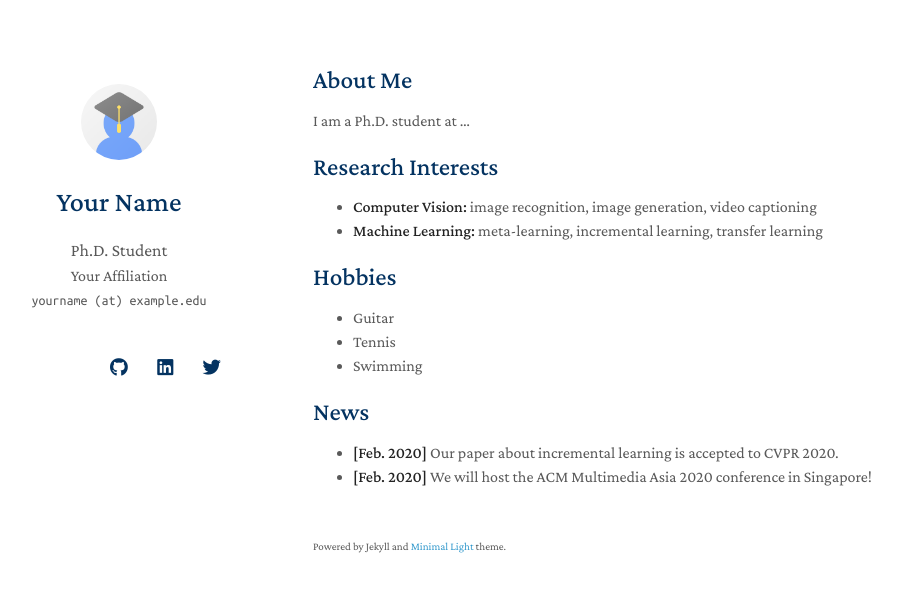
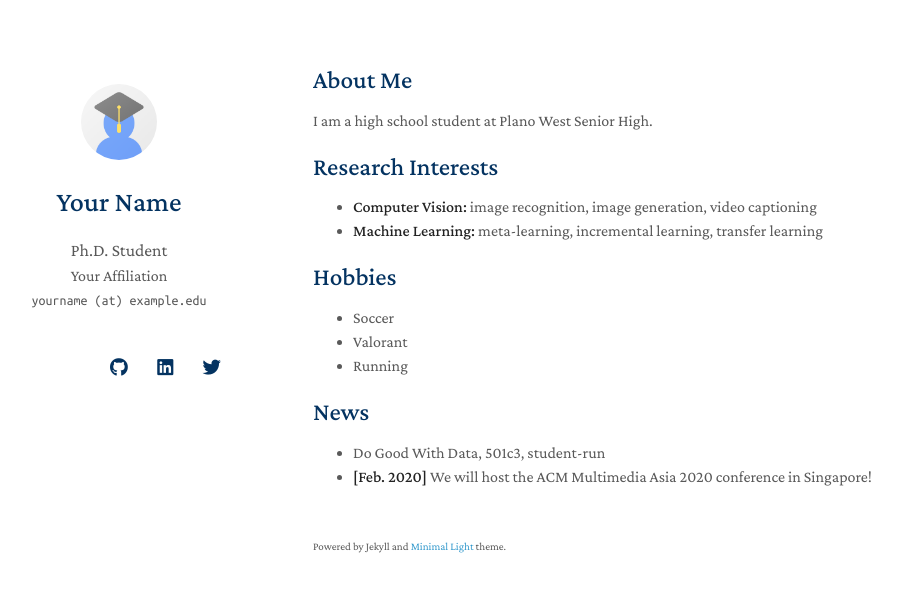
Before and after one commit to gladiator1410/VedanthPersonal, a Jekyll site: the page built from index.md, in a window 1280 px wide. Shown: the top 592 px of the page, without its empty margins (157-1059 px from the left). Built offline with Jekyll 4.4.1, drawn with Linux system fonts in a browser that asks for light colours; nearby versions of some CDN libraries; a style sheet for code colours, icons or effects is not loaded; our own code applies the rules of GitHub Pages for plain Markdown files.

Commit message:
Update index.md

```diff
--- a/index.md
+++ b/index.md
@@ -4,7 +4,7 @@ layout: homepage
 
 ## About Me
 
-I am a Ph.D. student at ...
+I am a high school student at Plano West Senior High.
 
 ## Research Interests
 
@@ -13,10 +13,10 @@ I am a Ph.D. student at ...
 
 ## Hobbies
 
-- Guitar
-- Tennis
-- Swimming
+- Soccer
+- Valorant
+- Running
 
 ## News
-- **[Feb. 2020]** Our paper about incremental learning is accepted to CVPR 2020.
+- Do Good With Data, 501c3, student-run
 - **[Feb. 2020]** We will host the ACM Multimedia Asia 2020 conference in Singapore!
```
